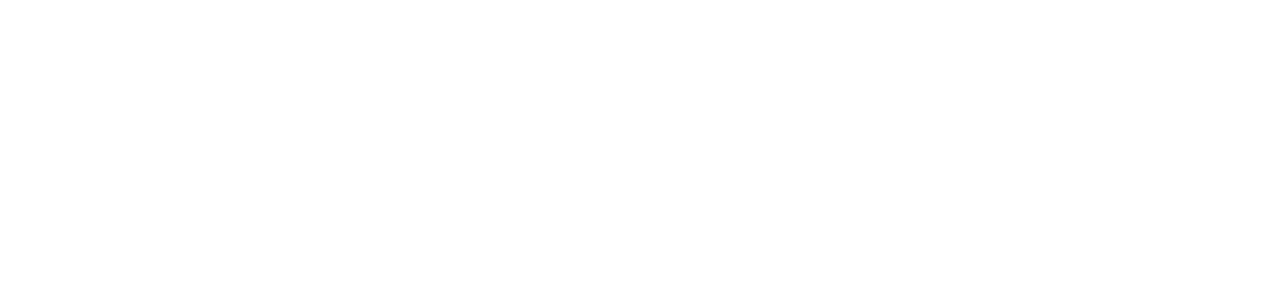
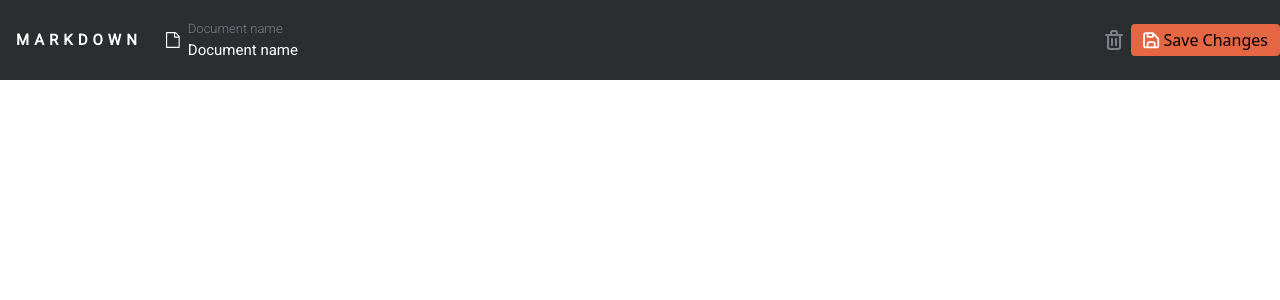
Before and after one commit to kielonl/markdown-editor, a React (Vite) app: page / in a window 1280 px wide. Shown: the top 300 px of the page. Built offline with nearby package versions, Linux system fonts and the light colour scheme.

Commit message:
added upperbar component

```diff
--- a/src/App.tsx
+++ b/src/App.tsx
@@ -1,5 +1,11 @@
+import UpperBar from "./components/UpperBar";
+
 const App = () => {
-  return <div></div>;
+  return (
+    <div>
+      <UpperBar />
+    </div>
+  );
 };
 
 export default App;
--- a/src/components/Button.tsx
+++ b/src/components/Button.tsx
@@ -5,6 +5,7 @@
   > {
   className?: string;
   icon?: JSX.Element;
+  size?: string;
   children: React.ReactNode;
 }
 
@@ -12,12 +13,13 @@
   className,
   children,
   icon,
+  size = "px-8 py-1",
   ...props
 }) => {
   return (
     <button
       {...props}
-      className="bg-orange hover:bg-orange-hover px-8 py-1 rounded-[4px] flex flex-row gap-1 justify-center items-center"
+      className={`bg-orange hover:bg-orange-hover ${size} rounded-[4px] flex flex-row gap-1 justify-center items-center`}
     >
       {icon}
       {children}
--- /dev/null
+++ b/src/components/EditDocName.tsx
@@ -0,0 +1,45 @@
+import { useState } from "react";
+import Icon from "./Icon";
+import TextField from "./TextField";
+import Typography from "./Typography";
+
+const EditDocName = () => {
+  const [documentName, setDocumentName] = useState<string>("Document name");
+  const [isEditing, setIsEditing] = useState<boolean>(false);
+
+  const handleNameChange = (e: React.ChangeEvent<HTMLInputElement>) => {
+    setDocumentName(e.target.value);
+  };
+
+  const handleKeyDown = (e: React.KeyboardEvent<HTMLInputElement>) => {
+    if (e.key === "Enter") {
+      setIsEditing(false);
+    }
+  };
+
+  return (
+    <div className="flex flex-row items-center gap-2">
+      <Icon.Document />
+
+      <div className="flex flex-col" onClick={() => setIsEditing(true)}>
+        <Typography variant="bodyS" className="text-dark-500">
+          Document name
+        </Typography>
+        {isEditing ? (
+          <TextField
+            value={documentName}
+            onChange={handleNameChange}
+            onKeyDown={handleKeyDown}
+            onBlur={() => setIsEditing(false)}
+          />
+        ) : (
+          <Typography variant="headingM" className="text-dark-100">
+            {documentName}
+          </Typography>
+        )}
+      </div>
+    </div>
+  );
+};
+
+export default EditDocName;
--- a/src/components/Icon.tsx
+++ b/src/components/Icon.tsx
@@ -1,11 +1,13 @@
+import { twMerge } from "tailwind-merge";
+
 interface IconProps {
   className?: string;
 }
 
-export const Save: React.FC<IconProps> = ({ className }) => {
+const Save: React.FC<IconProps> = ({ className }) => {
   return (
     <svg
-      className={className}
+      className={twMerge("cursor-pointer", className)}
       width="17"
       height="17"
       xmlns="http://www.w3.org/2000/svg"
@@ -18,8 +20,42 @@
   );
 };
 
+const Delete: React.FC<IconProps> = ({ className }) => {
+  return (
+    <svg
+      className={twMerge("cursor-pointer", className)}
+      width="18"
+      height="20"
+      xmlns="http://www.w3.org/2000/svg"
+    >
+      <path
+        d="M7 16a1 1 0 0 0 1-1V9a1 1 0 1 0-2 0v6a1 1 0 0 0 1 1ZM17 4h-4V3a3 3 0 0 0-3-3H8a3 3 0 0 0-3 3v1H1a1 1 0 1 0 0 2h1v11a3 3 0 0 0 3 3h8a3 3 0 0 0 3-3V6h1a1 1 0 0 0 0-2ZM7 3a1 1 0 0 1 1-1h2a1 1 0 0 1 1 1v1H7V3Zm7 14a1 1 0 0 1-1 1H5a1 1 0 0 1-1-1V6h10v11Zm-3-1a1 1 0 0 0 1-1V9a1 1 0 0 0-2 0v6a1 1 0 0 0 1 1Z"
+        fill="#7C8187"
+      />
+    </svg>
+  );
+};
+
+const Document: React.FC<IconProps> = ({ className }) => {
+  return (
+    <svg
+      className={twMerge("cursor-pointer", className)}
+      width="14"
+      height="16"
+      xmlns="http://www.w3.org/2000/svg"
+    >
+      <path
+        d="M13.107 3.393c.167.167.31.393.429.678.119.286.178.548.178.786v10.286c0 .238-.083.44-.25.607a.827.827 0 0 1-.607.25h-12a.827.827 0 0 1-.607-.25.827.827 0 0 1-.25-.607V.857C0 .62.083.417.25.25A.827.827 0 0 1 .857 0h8c.238 0 .5.06.786.179.286.119.512.261.678.428l2.786 2.786ZM9.143 1.214v3.357H12.5c-.06-.172-.125-.294-.196-.366L9.509 1.411c-.072-.072-.194-.137-.366-.197Zm3.428 13.643V5.714H8.857a.827.827 0 0 1-.607-.25.827.827 0 0 1-.25-.607V1.143H1.143v13.714H12.57Z"
+        fill="#FFF"
+      />
+    </svg>
+  );
+};
+
 const Icon = {
   Save,
+  Delete,
+  Document,
 };
 
 export default Icon;
--- /dev/null
+++ b/src/components/TextField.tsx
@@ -0,0 +1,24 @@
+import { twMerge } from "tailwind-merge";
+
+interface TextFieldProps
+  extends React.DetailedHTMLProps<
+    React.InputHTMLAttributes<HTMLInputElement>,
+    HTMLInputElement
+  > {
+  className?: string;
+}
+
+const TextField: React.FC<TextFieldProps> = ({ className, ...props }) => {
+  return (
+    <input
+      {...props}
+      className={twMerge(
+        "bg-transparent text-white border-b border-dark-200 focus:border-dark-300 focus:outline-none caret-orange",
+        className
+      )}
+      autoFocus
+    ></input>
+  );
+};
+
+export default TextField;
--- /dev/null
+++ b/src/components/UpperBar.tsx
@@ -0,0 +1,25 @@
+import Button from "./Button";
+import EditDocName from "./EditDocName";
+import Icon from "./Icon";
+import Typography from "./Typography";
+
+const UpperBar = () => {
+  return (
+    <div className="w-full h-20 bg-dark-800 flex flex-row items-center gap-2">
+      <Typography
+        variant="headingM"
+        className="text-white text-[15px] tracking-[5px] font-bold px-4"
+      >
+        MARKDOWN
+      </Typography>
+      <EditDocName />
+      <div className="flex-1"></div>
+      <Icon.Delete />
+      <Button icon={<Icon.Save />} size={"px-3 py-1"}>
+        Save Changes
+      </Button>
+    </div>
+  );
+};
+
+export default UpperBar;
```
